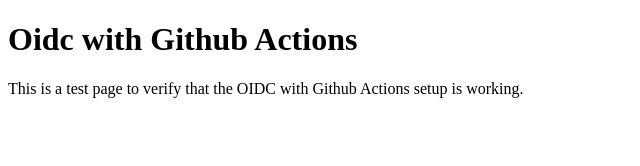
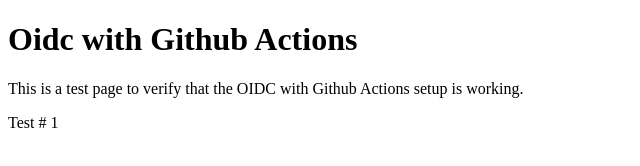
Before and after one commit to sergiopichardo/iam-oidc-with-github-actions, a website: page site/index.html in a window 1280 px wide. Shown: the full height of the page, 0-640 px from the left. Drawn offline with Linux system fonts and the light colour scheme.

Commit message:
test: trigger gh actions workflow - test 1

```diff
--- a/site/index.html
+++ b/site/index.html
@@ -7,5 +7,6 @@
 <body>
     <h1>Oidc with Github Actions</h1>
     <p>This is a test page to verify that the OIDC with Github Actions setup is working.</p>
+    <p>Test # 1</p>
 </body>
 </html>
```
